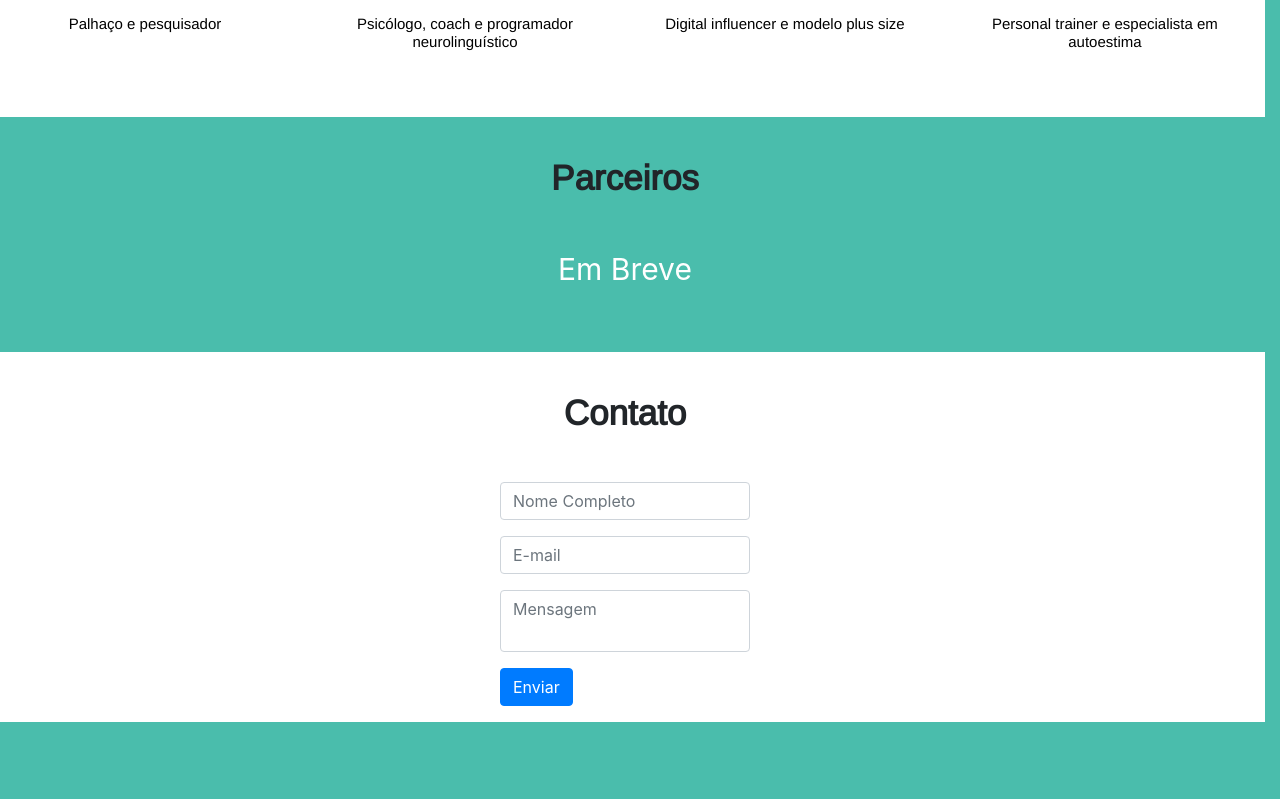
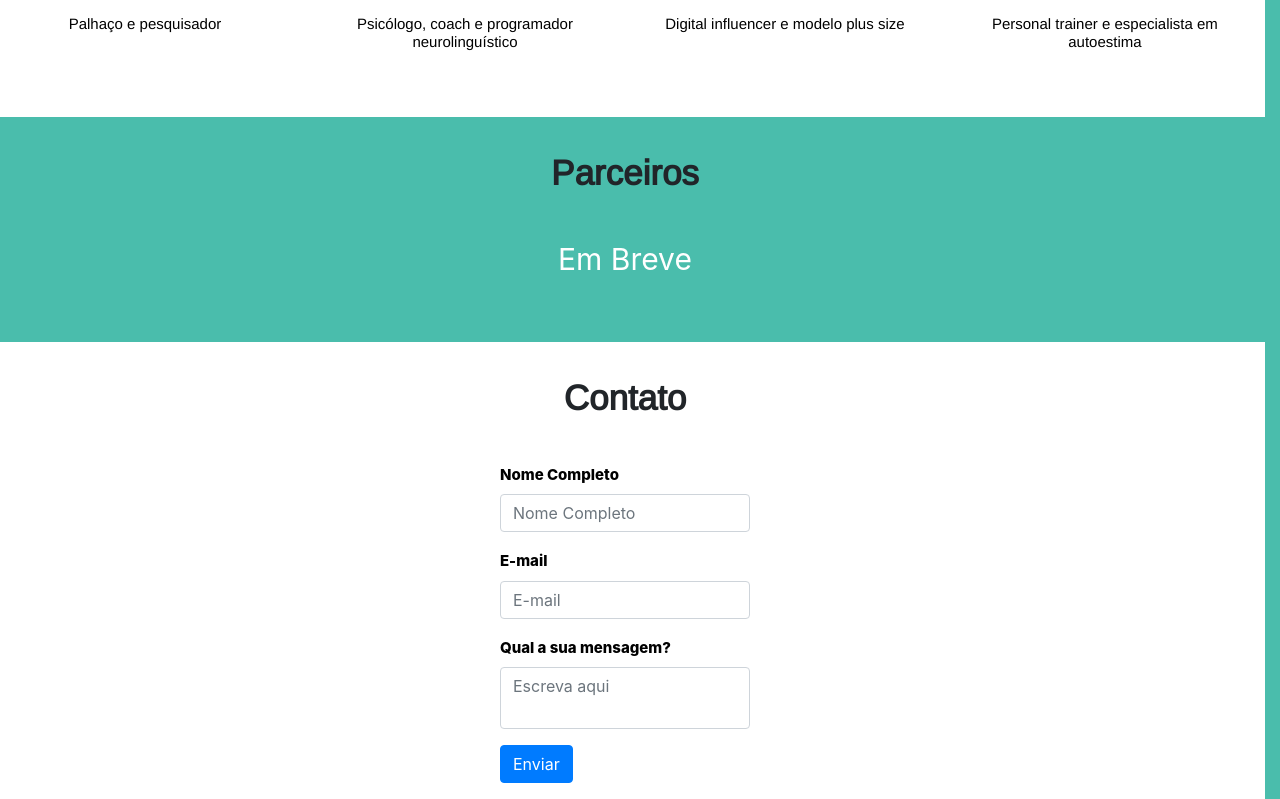
Before and after one commit to marianadacunha/evento-online-landing-page, a plain HTML site: page index.html in a window 1280 px wide. Shown: the part 1610-2409 px from the top of the page. Before the commit the page ends 2332 px from the top, so only its background shows below. Drawn offline with nearby package versions, Linux system fonts and the light colour scheme; a web font is replaced by a local one.

Commit message:
inserção de label no formulário de contato / acessibilidade

```diff
--- a/index.html
+++ b/index.html
@@ -257,13 +257,16 @@
     <div class="col-md-12 " id="containerContato">
       <form id="formContato" role="form">
         <div class="form-group">
+          <label>Nome Completo</label>
           <input name="contatoNome" placeholder="Nome Completo" type="text" class="form-control" id="contatoNome" />
         </div>
         <div class="form-group" role="form">
+          <label>E-mail</label>
           <input name="contatoEmail" placeholder="E-mail" type="email" class="form-control" id="contatoEmail" />
         </div>
         <div class="form-group" role="form">
-          <textarea name="contatoTexto" type="text" placeholder="Mensagem" class="form-control"
+          <label>Qual a sua mensagem?</label>
+          <textarea name="contatoTexto" type="text" placeholder="Escreva aqui" class="form-control"
             id="contatoTexto"></textarea>
         </div>
         <div class="form-group" role="form">
--- a/src/novo-main.css
+++ b/src/novo-main.css
@@ -196,7 +196,7 @@ label {
     display: flex;
     align-items: center;
     justify-content: center;
-    padding: 40px;
+    padding: 35px;
     font-family: 'Sura';
 }
 
@@ -220,7 +220,7 @@ label {
 #containerContato {
     background-color: white;
     width: 600px;
-    padding: 20px 200px 20px 200px;
+    padding: 15px 200px 15px 200px;
 }
 
 #contatoTexto{
```
